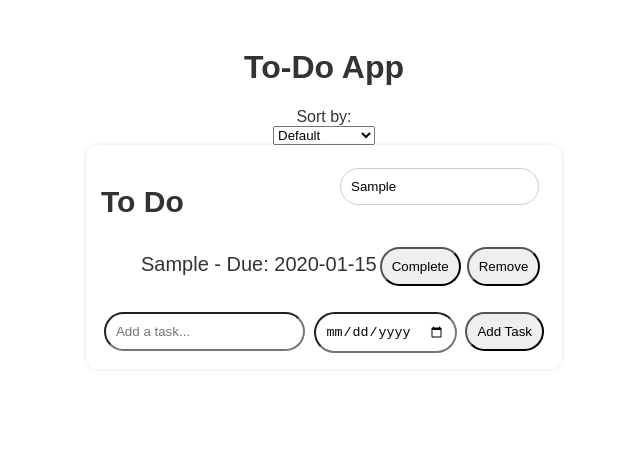
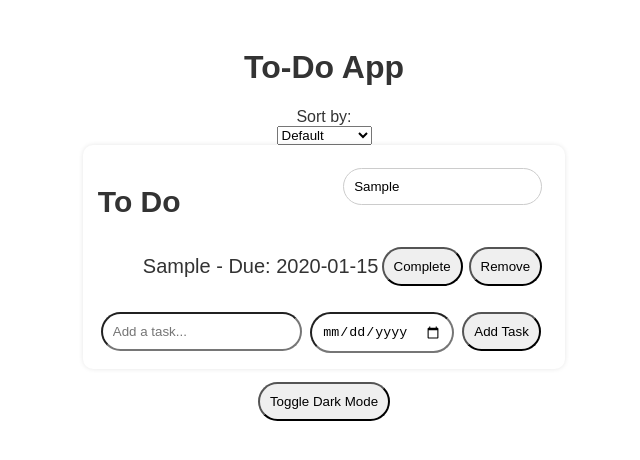
Before and after one commit to Dzivha/To-Do-App, a plain HTML site: page index.html in a window 1280 px wide. Both pictures are taken after typing "Sample", "Sample", "2020-01-15" into the empty fields and a click on the button "Add Task". Shown: the whole page, without its empty margins (316-956 px from the left). Drawn offline with Linux system fonts and the light colour scheme.

Commit message:
final changes

```diff
--- a/index.html
+++ b/index.html
@@ -9,12 +9,10 @@
 <body>
   <div class="container">
     <h1>To-Do App</h1>
-    <!--<button onclick="toggleDarkMode()">Toggle Dark Mode</button>-->
     <label for="sortSelect">Sort by:</label>
     <select id="sortSelect" onchange="sortTasks(this.value)">
       <option value="default">Default</option>
       <option value="dueDate">Due Date</option>
-      <option value="createdAt">Date Created</option>
       <option value="alphabetical">Alphabetical</option>
     </select>
     <div class="todo-container">
@@ -27,6 +25,7 @@
         <button onclick="addTask()" class="add">Add Task</button>
       </div>
     </div>
+    <button onclick="toggleDarkMode()">Toggle Dark Mode</button>
   </div>
   <script src="script.js"></script>
 </body>
--- a/script.js
+++ b/script.js
@@ -58,7 +58,6 @@ function toggleCompletion(index) {
 
 // Function to render tasks
 function renderTasks(tasks) {
-
   const todoList = document.getElementById('todo-list');
   todoList.textContent = '';
   tasks.forEach((task, index) => {
@@ -90,6 +89,44 @@ function renderTasks(tasks) {
   });
 }
 
+// function renderTasks(tasks) {
+//   const todoList = document.getElementById('todo-list');
+//   todoList.textContent = '';
+
+//   const taskElements = tasks.map((task, index) => {
+//     const li = document.createElement('li');
+//     const completeCheckBox = document.createElement("input");
+//     completeCheckBox.setAttribute("type", "Checkbox");
+//     li.appendChild(completeCheckBox);
+
+//     const taskText = document.createElement('span');
+//     taskText.textContent = `${task.text} - Due: ${task.dueDate}`;
+//     if (task.completed) {
+//       taskText.style.textDecoration = 'line-through';
+//     }
+//     li.appendChild(taskText);
+
+//     const removeButton = document.createElement('button');
+//     removeButton.textContent = 'Remove';
+//     removeButton.onclick = () => removeTask(index);
+//     li.appendChild(removeButton);
+
+//     const completeButton = document.createElement('button');
+//     completeButton.textContent = task.completed ? 'Undo' : 'Complete';
+//     completeButton.onclick = () => toggleCompletion(index);
+//     li.appendChild(completeButton);
+
+//     return li;
+//   });
+
+//   taskElements.forEach(taskElement => {
+//     todoList.appendChild(taskElement);
+//   });
+// }
+
+
+
+
 
 // Function to sort tasks
 function sortTasks(criteria) {
@@ -104,9 +141,7 @@ function sortTasks(criteria) {
         return new Date(a.dueDate) - new Date(b.dueDate);
       });
       break;
-    case 'createdAt':
-      tasks.sort((a, b) => new Date(a.createdAt) - new Date(b.createdAt));
-      break;
+
     case 'alphabetical':
       tasks.sort((a, b) => a.text.localeCompare(b.text));
       break;
--- a/styles.css
+++ b/styles.css
@@ -15,9 +15,6 @@ body {
   position: relative;
 }
 
-ul {
-  list-style-type:none;
-}
 
 
 .todo-container {
@@ -36,6 +33,7 @@ ul {
   box-shadow: 0 0 5px rgba(0, 0, 0, 0.1);
   justify-content: center;
   align-items: center;
+  margin-bottom: 10px;
 
 }
 
@@ -55,16 +53,26 @@ ul {
   border-radius: 80px;
 }
 
-.list {
-  width: 100%;
-}
-
 input[type="text"],
 button {
   margin-top: 10px;
   border-radius: 80px;
   padding: 10px;
   margin: 3px;
+}
+
+
+li{
+  display: flex;
+  flex-direction: row;
+  align-items: center;
+  /* justify-content: flex-end; */
+  min-width: 100%;
+  margin: 5px;
+}
+
+ul{
+  list-style-type:none;
 }
 
 .search {
```
